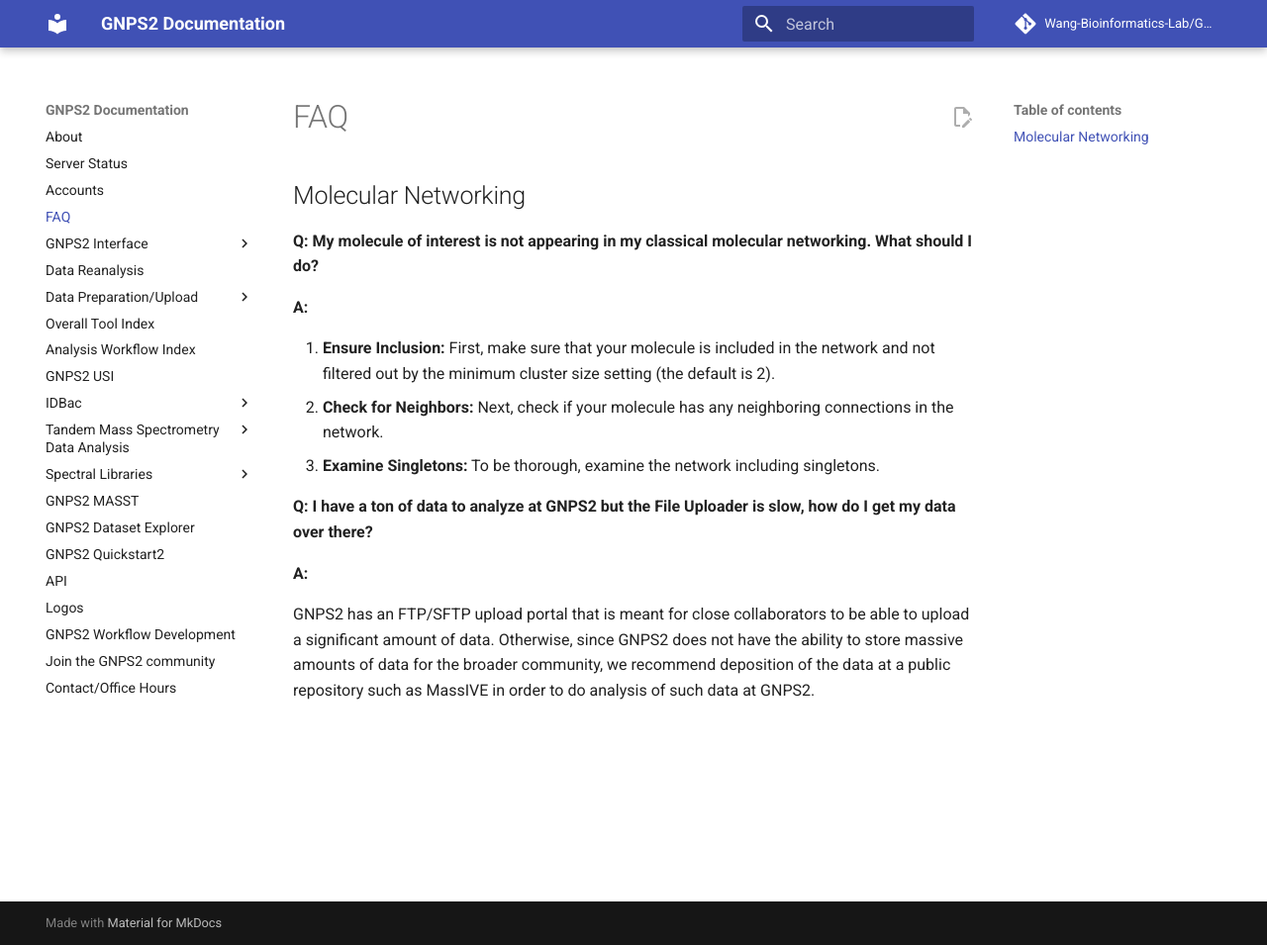
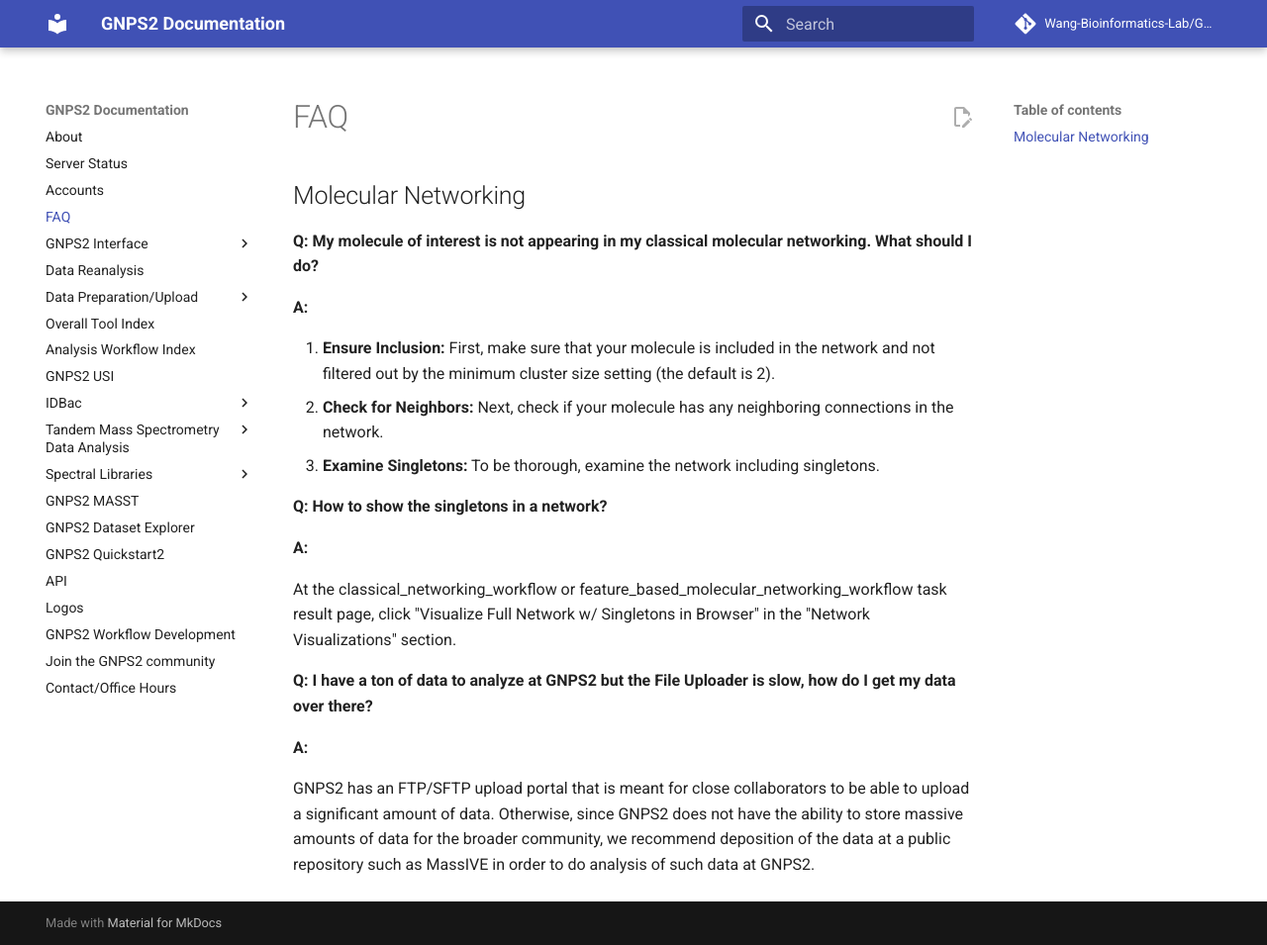
Before and after one commit to Wang-Bioinformatics-Lab/GNPS2_Documentation, an MkDocs documentation site: the page built from docs/faq.md, in a window 1280 px wide and 955 px high. Shown: the whole window at 99% size. Built offline with MkDocs 1.6.1 and Material for MkDocs 9.7.7, drawn with Linux system fonts in a browser that asks for light colours; comment, search, counter and statistics services are not loaded.

Commit message:
Update faq.md (#24)

```diff
--- a/docs/faq.md
+++ b/docs/faq.md
@@ -8,6 +8,13 @@
 2. **Check for Neighbors:** Next, check if your molecule has any neighboring connections in the network.
 3. **Examine Singletons:** To be thorough, examine the network including singletons.
 
+**Q: How to show the singletons in a network?**
+
+**A:**
+
+At the classical_networking_workflow or feature_based_molecular_networking_workflow task result page, click "Visualize Full Network  w/ Singletons in Browser" in the "Network Visualizations" section.
+
+
 **Q: I have a ton of data to analyze at GNPS2 but the File Uploader is slow, how do I get my data over there?**
 
 **A:**
```
